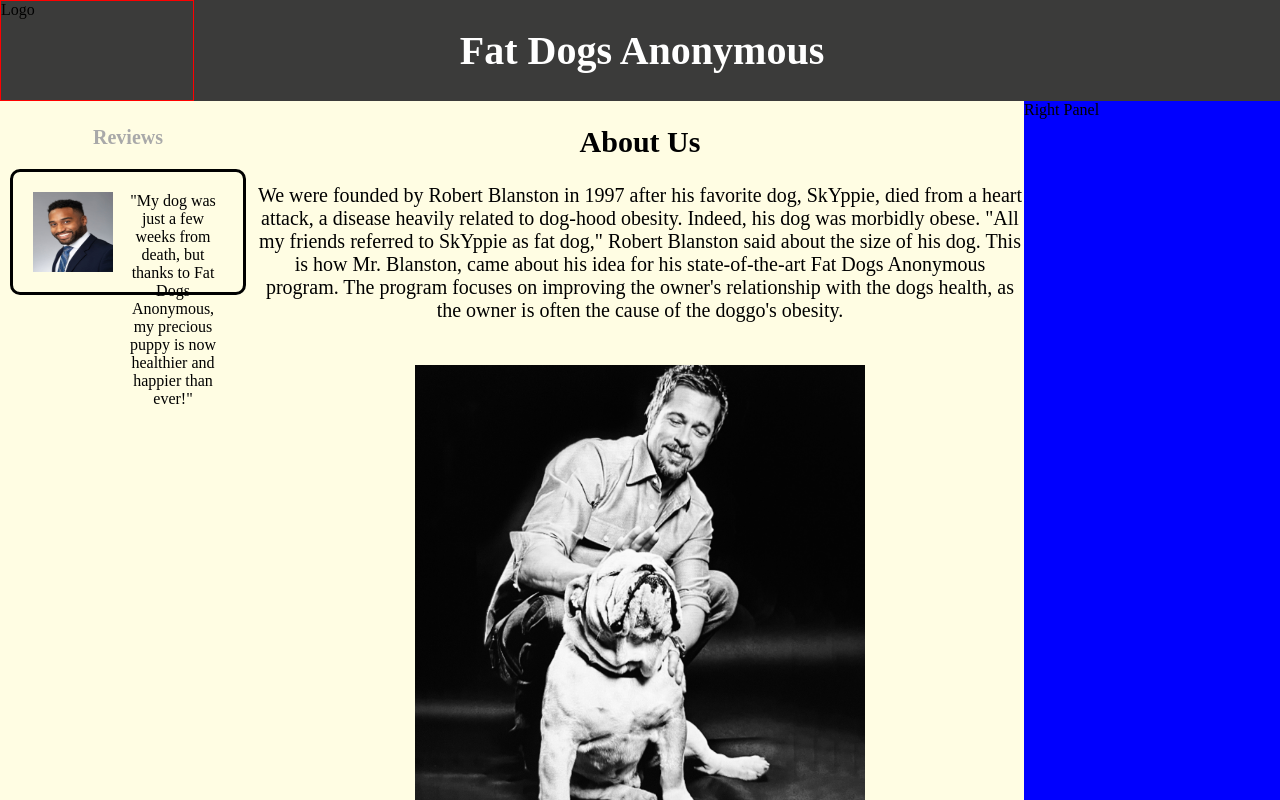
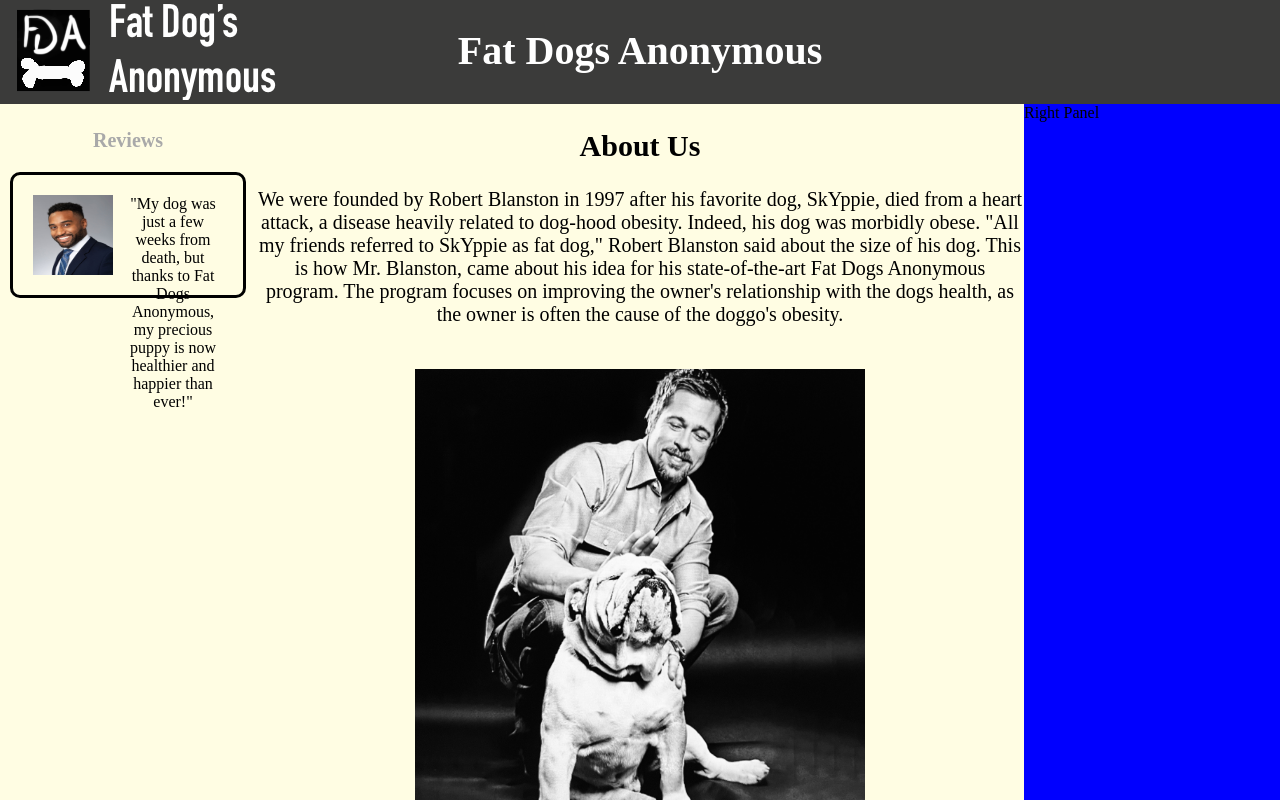
Before and after one commit to CPfaltzgraff/Secret-Project, an Angular app in the folder secret-project/: page / in a window 1280 px wide. Shown: the top 800 px of the page. Built offline with nearby package versions, Linux system fonts and the light colour scheme.

Commit message:
Changed the logo, check it out cuties

```diff
--- a/secret-project/angular.json
+++ b/secret-project/angular.json
@@ -97,5 +97,8 @@
         }
       }
     }
+  },
+  "cli": {
+    "analytics": false
   }
 }
--- a/secret-project/src/app/home-page/home-page.component.css
+++ b/secret-project/src/app/home-page/home-page.component.css
@@ -62,7 +62,6 @@
 }
 
 .logo {
-  border: 1px solid red;
   width: 15vw;
 }
 
--- a/secret-project/src/app/home-page/home-page.component.html
+++ b/secret-project/src/app/home-page/home-page.component.html
@@ -2,7 +2,7 @@
   <div class="window">
     <div class="top-bar">
       <div class="logo">
-        Logo
+      <img src="../../assets/logo.png">
       </div>
       <div class="top-panel-name">
         <h1>Fat Dogs Anonymous</h1>
```
Also changed, not shown: secret-project/src/assets/logo.png (added), 1 other file (tests, documents, lock files or other folders).
